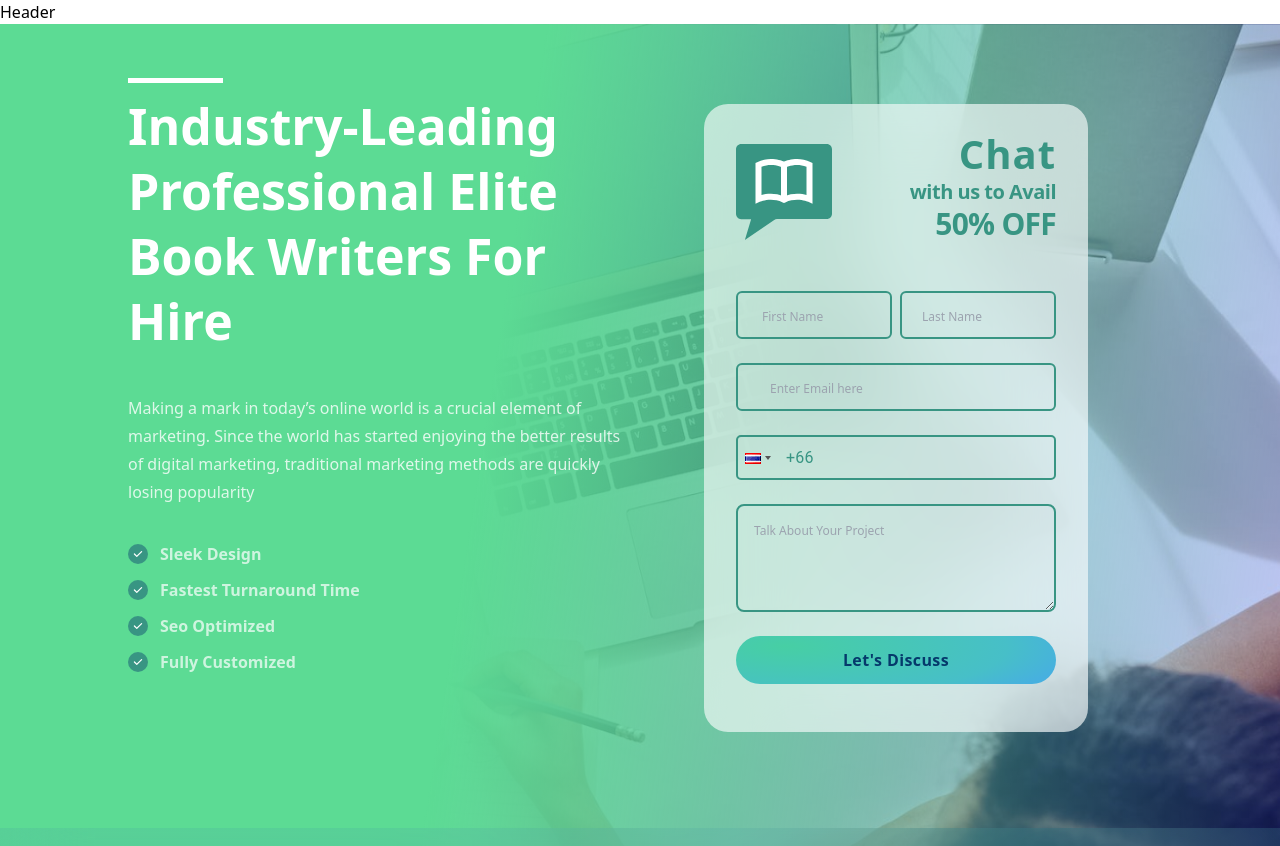
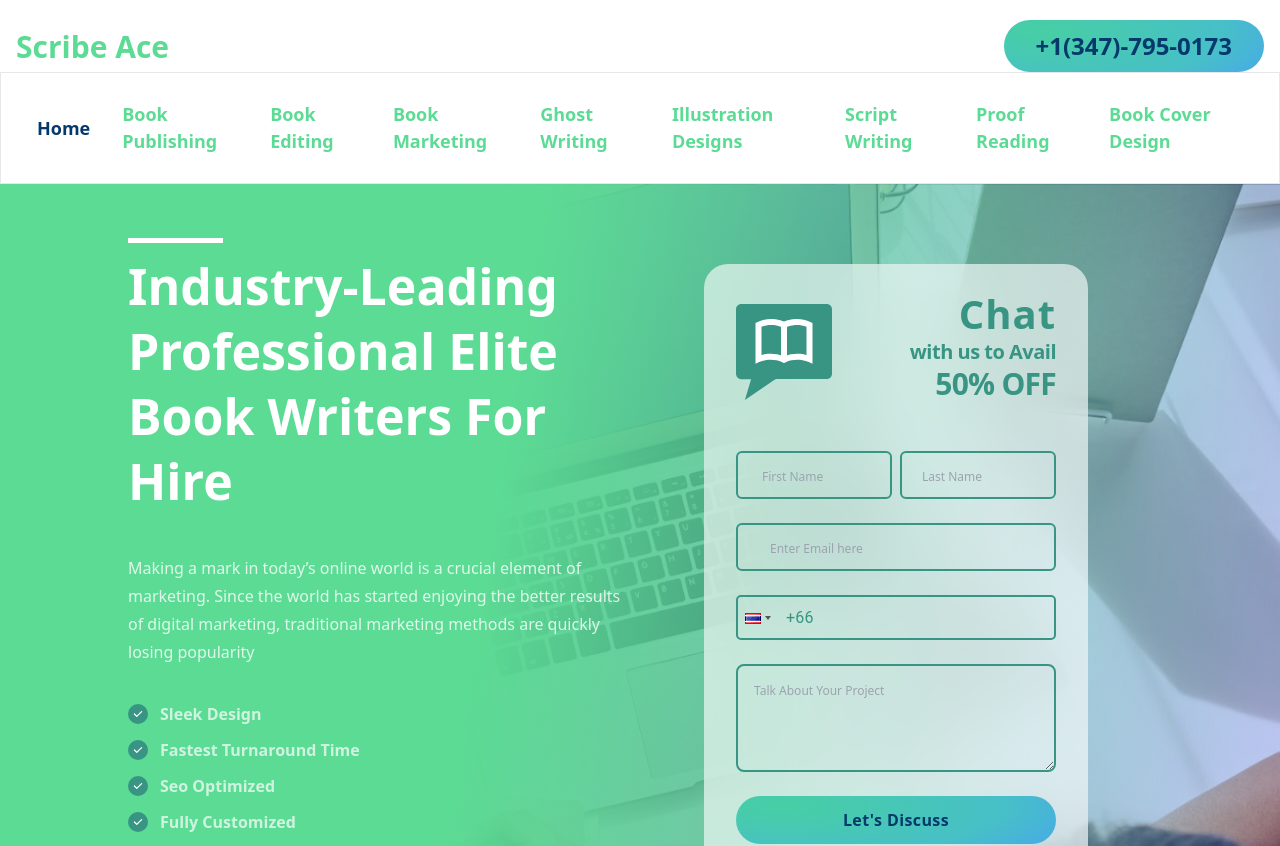
Before and after one commit to Saadi-Yip/scribe-ace, a Next.js app: page / in a window 1280 px wide. Shown: the top 846 px of the page. Built offline with nearby package versions, Linux system fonts and the light colour scheme.

Commit message:
header added

```diff
--- a/components/global/header/index.tsx
+++ b/components/global/header/index.tsx
@@ -1,6 +1,236 @@
+import { useState, useEffect } from "react";
+import {
+  Navbar,
+  MobileNav,
+  Typography,
+  IconButton,
+} from "@material-tailwind/react";
+import Link from "next/link";
+import { useRouter } from "next/router";
 
 export default function Header() {
-return (
-  <header>Header</header>
-)
+  const router = useRouter();
+  const [openNav, setOpenNav] = useState(false);
+
+  useEffect(() => {
+    window.addEventListener(
+      "resize",
+      () => window.innerWidth >= 960 && setOpenNav(false)
+    );
+  }, []);
+
+  const navList = (
+    <ul className="mb-4 mt-2 flex flex-col gap-2 lg:mb-0 lg:mt-0 lg:flex-row lg:items-center lg:gap-6">
+      <Typography
+        as="li"
+        variant="small"
+        color="blue-gray"
+        className="p-1 font-normal "
+      >
+        <Link
+          href="/"
+          className={`${
+            router.pathname === "/" ? "text-color-fourth" : "text-color-primary"
+          } flex items-center font-semibold text-md`}
+        >
+          Home
+        </Link>
+      </Typography>
+      <Typography
+        as="li"
+        variant="small"
+        color="blue-gray"
+        className="p-1 font-normal"
+      >
+        <Link
+          href="/website-development"
+          className={` ${
+            router.pathname === "/website-development"
+              ? "text-color-fourth"
+              : "text-color-primary"
+          } flex items-center   font-semibold text-md`}
+        >
+          Book Publishing
+        </Link>
+      </Typography>
+      <Typography
+        as="li"
+        variant="small"
+        color="blue-gray"
+        className="p-1 font-normal"
+      >
+        <Link
+          href="/logo-design"
+          className={`${
+            router.pathname === "/logo-design"
+              ? "text-color-fourth"
+              : "text-color-primary"
+          } flex items-center font-semibold text-md`}
+        >
+          Book Editing
+        </Link>
+      </Typography>
+      <Typography
+        as="li"
+        variant="small"
+        color="blue-gray"
+        className="p-1 font-normal"
+      >
+        <Link
+          href="/seo"
+          className={`${
+            router.pathname === "/seo"
+              ? "text-color-fourth"
+              : "text-color-primary"
+          } flex items-center font-semibold text-md`}
+        >
+          Book Marketing
+        </Link>
+      </Typography>
+      <Typography
+        as="li"
+        variant="small"
+        color="blue-gray"
+        className="p-1 font-normal"
+      >
+        <Link
+          href="/mobile-development"
+          className={`${
+            router.pathname === "/mobile-development"
+              ? "text-color-fourth"
+              : "text-color-primary"
+          } flex items-center font-semibold text-md`}
+        >
+          Ghost Writing
+        </Link>
+      </Typography>
+      <Typography
+        as="li"
+        variant="small"
+        color="blue-gray"
+        className="p-1 font-normal"
+      >
+        <Link
+          href="#"
+          className="flex items-center text-color-primary font-semibold text-md"
+        >
+          Illustration Designs
+        </Link>
+      </Typography>
+      <Typography
+        as="li"
+        variant="small"
+        color="blue-gray"
+        className="p-1 font-normal"
+      >
+        <Link
+          href="#"
+          className="flex items-center text-color-primary font-semibold text-md"
+        >
+          Script Writing
+        </Link>
+      </Typography>
+      <Typography
+        as="li"
+        variant="small"
+        color="blue-gray"
+        className="p-1 font-normal"
+      >
+        <Link
+          href="#"
+          className="flex items-center text-color-primary font-semibold text-md"
+        >
+          Proof Reading
+        </Link>
+      </Typography>
+      <Typography
+        as="li"
+        variant="small"
+        color="blue-gray"
+        className="p-1 font-normal"
+      >
+        <Link
+          href="#"
+          className="flex items-center text-color-primary font-semibold text-md"
+        >
+          Book Cover Design
+        </Link>
+      </Typography>
+    </ul>
+  );
+
+  return (
+    <>
+      <div className="shadow-[0px_3px_6px_#80808091]">
+        <div className="flex justify-between items-center pt-5 px-4 m-auto max-w-[1367px]">
+          <div>
+            <Link
+              href="#"
+              className="text-color-primary md:text-[30px] font-semibold text-[20px]"
+            >
+              Scribe Ace
+            </Link>
+          </div>
+          <div>
+            <Link
+              href="#"
+              className="bg-color-secondary font-semibold text-color-fourth bg inline-block md:text-xl md:py-2 md:px-8 py-1 px-3  rounded-[28px] sm:text-lg"
+            >
+              +1(347)-795-0173
+            </Link>
+          </div>
+        </div>
+        <Navbar className="home_nav mx-auto py-2 px-4 lg:px-8 lg:py-6 rounded-none">
+          <div className="container mx-auto flex items-center justify-center text-blue-gray-900">
+            <div className="hidden lg:block">{navList}</div>
+
+            <IconButton
+              variant="text"
+              className="ml-auto h-6 w-6 text-inherit hover:bg-transparent focus:bg-transparent active:bg-transparent lg:hidden"
+              ripple={false}
+              onClick={() => setOpenNav(!openNav)}
+            >
+              {openNav ? <>{humberger}</> : <>{menuBtn}</>}
+            </IconButton>
+          </div>
+          <MobileNav open={openNav}>
+            <div className="container mx-auto">{navList}</div>
+          </MobileNav>
+        </Navbar>
+      </div>
+    </>
+  );
 }
+
+const menuBtn = (
+  <svg
+    xmlns="http://www.w3.org/2000/svg"
+    className="h-6 w-6"
+    fill="none"
+    stroke="currentColor"
+    strokeWidth={2}
+  >
+    <path
+      strokeLinecap="round"
+      strokeLinejoin="round"
+      d="M4 6h16M4 12h16M4 18h16"
+    />
+  </svg>
+);
+
+const humberger = (
+  <svg
+    xmlns="http://www.w3.org/2000/svg"
+    fill="none"
+    className="h-6 w-6"
+    viewBox="0 0 24 24"
+    stroke="currentColor"
+    strokeWidth={2}
+  >
+    <path
+      strokeLinecap="round"
+      strokeLinejoin="round"
+      d="M6 18L18 6M6 6l12 12"
+    />
+  </svg>
+);
```
